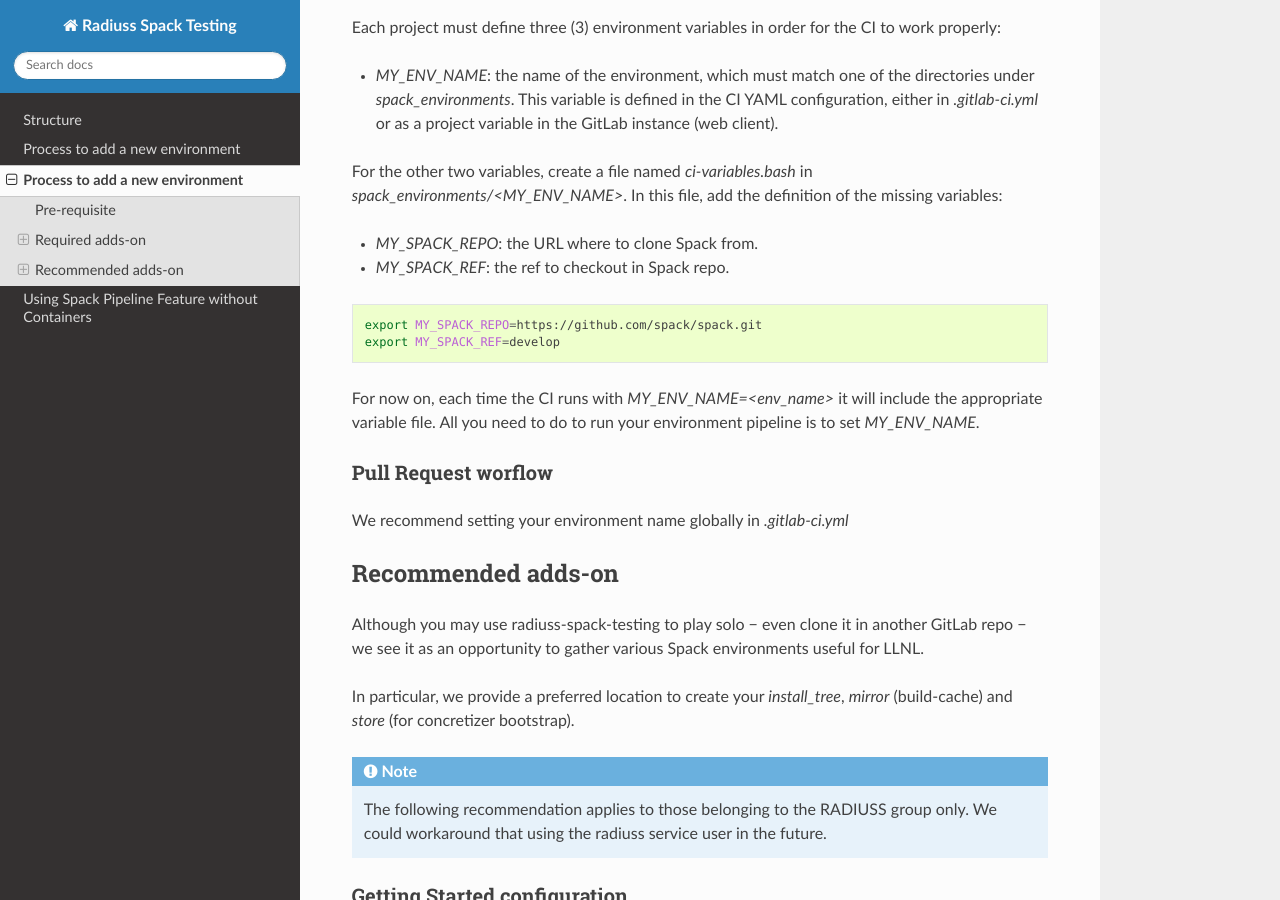
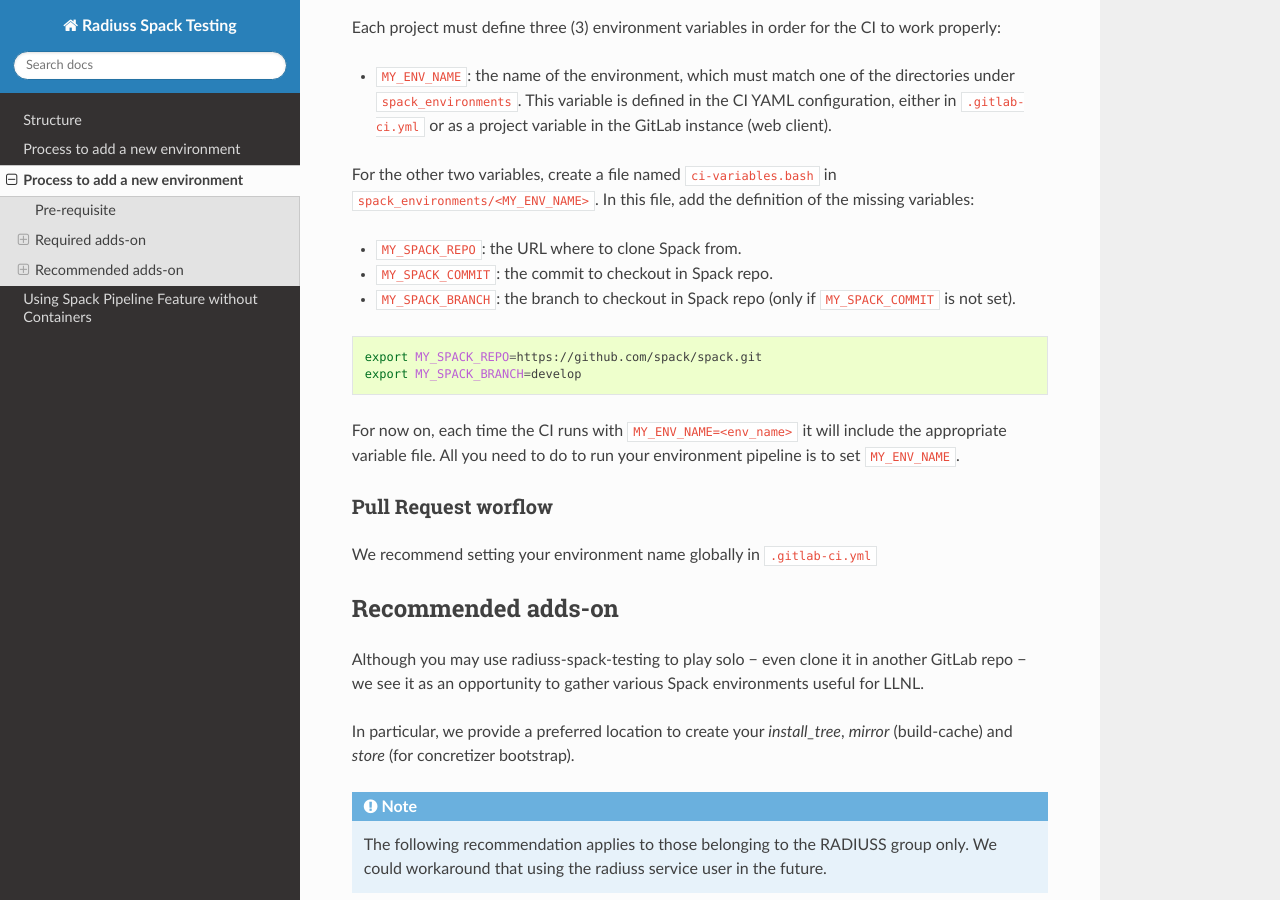
Before and after one commit to LLNL/radiuss-spack-testing, a Sphinx documentation site: the page built from docs/sphinx/add-environment.rst, in a window 1280 px wide and 900 px high, scrolled down 813 px. Built offline with Sphinx 7.4.7 and the Read the Docs theme 2.0.0, drawn with Linux system fonts in a browser that asks for light colours.

Commit message:
Fix confusion in get spack script, now distinguish between commit and branch

```diff
--- a/docs/sphinx/add-environment.rst
+++ b/docs/sphinx/add-environment.rst
@@ -45,32 +45,35 @@ CI variables
 Each project must define three (3) environment variables in order for the CI to
 work properly:
 
-* `MY_ENV_NAME`: the name of the environment, which must match one of the
-  directories under `spack_environments`. This variable is defined in the CI
-  YAML configuration, either in `.gitlab-ci.yml` or as a project variable in
+* ``MY_ENV_NAME``: the name of the environment, which must match one of the
+  directories under ``spack_environments``. This variable is defined in the CI
+  YAML configuration, either in ``.gitlab-ci.yml`` or as a project variable in
   the GitLab instance (web client).
 
-For the other two variables, create a file named `ci-variables.bash` in
-`spack_environments/<MY_ENV_NAME>`. In this file, add the definition of the
+For the other two variables, create a file named ``ci-variables.bash`` in
+``spack_environments/<MY_ENV_NAME>``. In this file, add the definition of the
 missing variables:
 
-* `MY_SPACK_REPO`: the URL where to clone Spack from.
+* ``MY_SPACK_REPO``: the URL where to clone Spack from.
 
-* `MY_SPACK_REF`: the ref to checkout in Spack repo.
+* ``MY_SPACK_COMMIT``: the commit to checkout in Spack repo.
+
+* ``MY_SPACK_BRANCH``: the branch to checkout in Spack repo (only if
+  ``MY_SPACK_COMMIT`` is not set).
 
 .. code-block:: bash
 
   export MY_SPACK_REPO=https://github.com/spack/spack.git
-  export MY_SPACK_REF=develop
+  export MY_SPACK_BRANCH=develop
 
-For now on, each time the CI runs with `MY_ENV_NAME=<env_name>` it will include
+For now on, each time the CI runs with ``MY_ENV_NAME=<env_name>`` it will include
 the appropriate variable file. All you need to do to run your environment
-pipeline is to set `MY_ENV_NAME`.
+pipeline is to set ``MY_ENV_NAME``.
 
 Pull Request worflow
 --------------------
 
-We recommend setting your environment name globally in `.gitlab-ci.yml`
+We recommend setting your environment name globally in ``.gitlab-ci.yml``
 
 Recommended adds-on
 ===================
@@ -92,11 +95,11 @@ Getting Started configuration
 -----------------------------
 
 As a getting started recommendation, and if you belong to RADIUSS group, we
-recommend creating a directory with you `MY_ENV_NAME` in:
+recommend creating a directory with you ``MY_ENV_NAME`` in:
 
-* `/usr/workspace/radiuss/installs/<env_name>`
-* `/usr/workspace/radiuss/mirrors/<env_name>`
-* `/usr/workspace/radiuss/stores/<env_name>`
+* ``/usr/workspace/radiuss/installs/<env_name>``
+* ``/usr/workspace/radiuss/mirrors/<env_name>``
+* ``/usr/workspace/radiuss/stores/<env_name>``
 
 .. note::
 
--- a/docs/sphinx/structure.rst
+++ b/docs/sphinx/structure.rst
@@ -42,7 +42,9 @@ to the child pipelines.
 
 Among those variables, the user may want to change the value of:
 * ``MY_SPACK_REPO``: the repo used to download Spack
-* ``MY_SPACK_REF``: the ref in Spack repo that will be checked out.
+* ``MY_SPACK_COMMIT``: the commit in Spack repo that will be checked out.
+* ``MY_SPACK_BRANCH``: the branch in Spack repo that will be checked out (if
+  ``MY_SPACK_COMMIT`` is not set).
 * ``MY_SPACK_DEBUG``: a placeholder to turn on/off spack debug traces.
 * ``MY_ENV_NAME``: the name of the environment to concretize, build and test.
 
```
Also changed, not shown: 3 other files.
